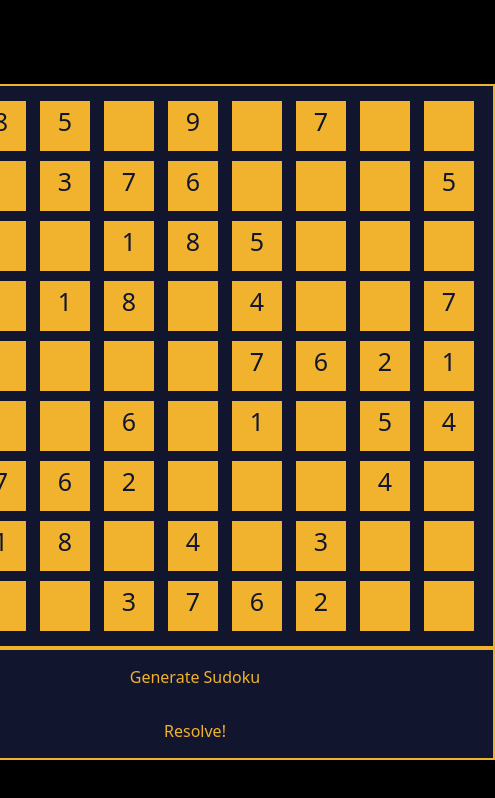
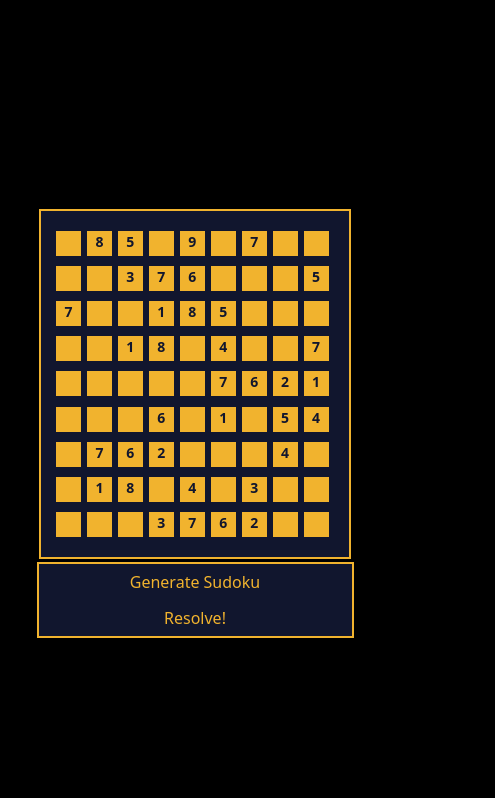
Before and after one commit to Widido1/sudoku, a React (Create React App) app: page / in a window 390 px wide. Shown: the top 798 px of the page, 495 px wide, since content can reach past the window. Built offline with nearby package versions, Linux system fonts and the light colour scheme.

Commit message:
Responsive CSS

```diff
--- a/src/App.css
+++ b/src/App.css
@@ -3,6 +3,8 @@
 }
 
 body{
+    border: 0;
+    padding: 0;
     display: flex;
     justify-content: center;
     align-items: center;
@@ -21,9 +23,17 @@ button{
     color: #F1B32E;
     padding: 15px;
 }
+
+button:hover{
+    border: 2px solid #000000;
+}
+
 #SudokuBox{
     display: grid;
     grid-template-columns: repeat(9, 1fr);
+    justify-content: center;
+    align-items: center;
+    align-self: center;
     gap: 10px;
     background-color: #11162e;
     width: 600px;
@@ -40,3 +50,23 @@ button{
     background-color: #F1B32E;
     color: #11162e
 }
+
+@media only screen and (max-width: 600px) {
+    #SudokuBox{
+        width: 312px;
+        height: 350px;
+        gap: 0.5px;
+        margin: 2.5px;
+    }
+    .Snumber{
+        width: 25px;
+        height: 25px;
+        font-size: 14px;
+        font-weight: bold;
+        border: 0px solid #F1B32E;
+    }
+    button{
+        height: 36px;
+        padding: 2px;
+    }
+}
```
